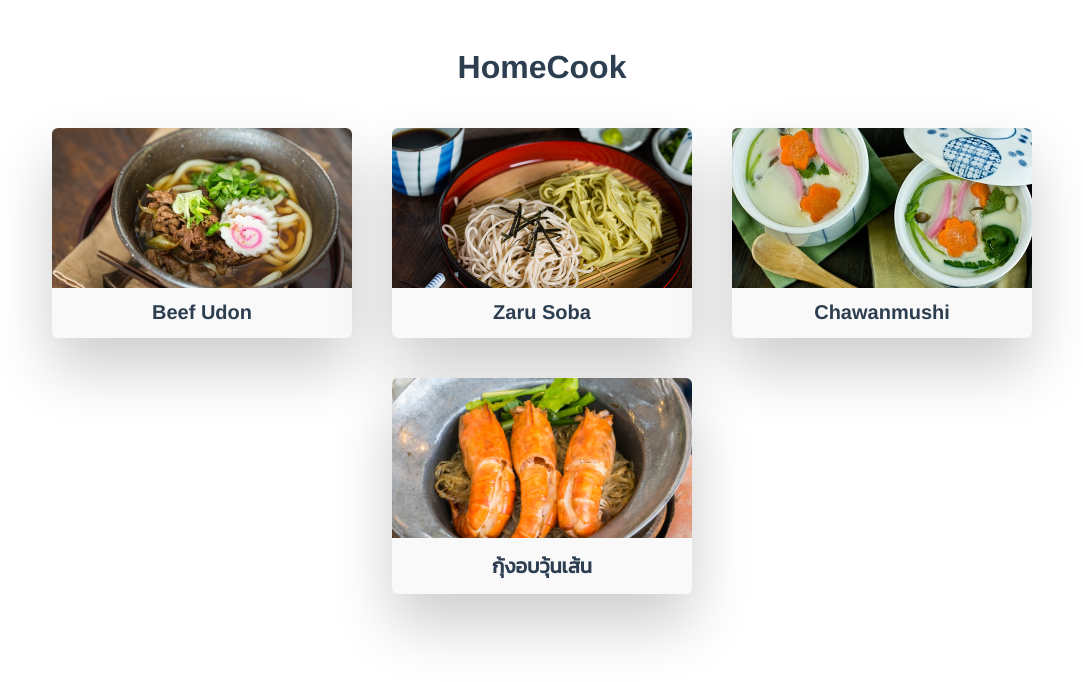
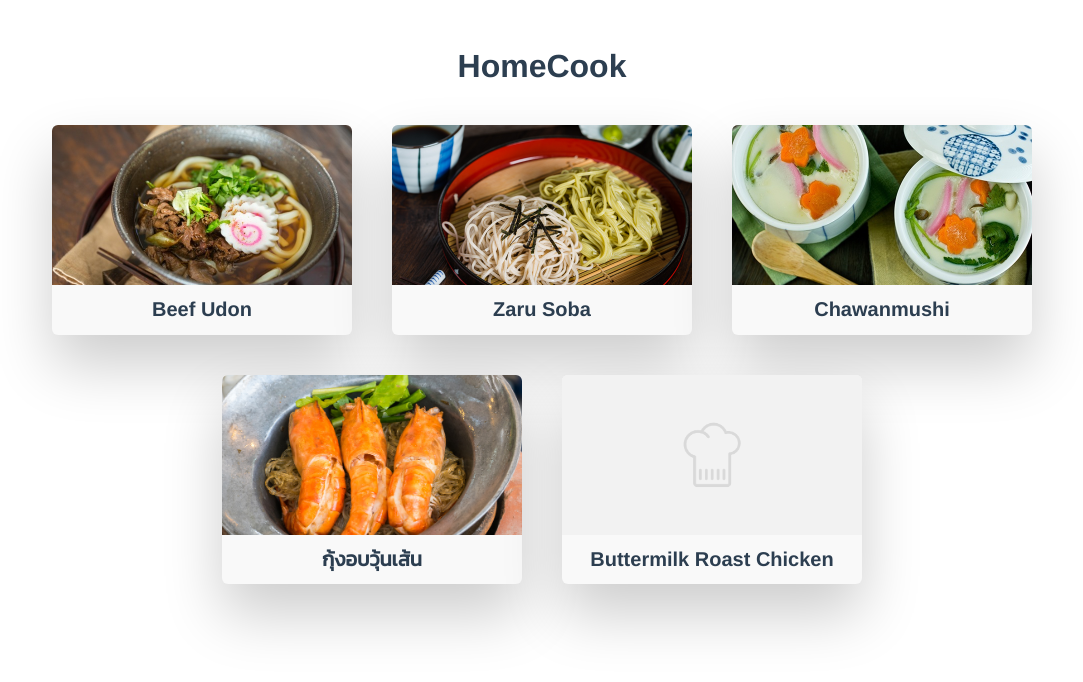
Before and after one commit to wivorn/homecook, a Vue app: page / in a window 1280 px wide. Shown: the top 682 px of the page, without its empty margins (98-1181 px from the left). Built offline with nearby package versions, Linux system fonts and the light colour scheme.

Commit message:
Add placeholder image

```diff
--- a/src/App.vue
+++ b/src/App.vue
@@ -4,13 +4,14 @@
   </div>
 </template>
 
-<style>
+<style lang="scss">
+@import url("./styles/normalize.scss");
+
 #app {
   font-family: "Avenir", Helvetica, Arial, sans-serif;
   -webkit-font-smoothing: antialiased;
   -moz-osx-font-smoothing: grayscale;
   text-align: center;
   color: #2c3e50;
-  padding: 20px;
 }
 </style>
--- a/src/components/RecipeCard.vue
+++ b/src/components/RecipeCard.vue
@@ -1,7 +1,7 @@
 <template>
   <a class="recipe-card" :href="url" :data-lang="lang">
     <div class="shine"></div>
-    <div class="image" :style="{ backgroundImage: `url('` + require(`@/assets/${image}`) + `')` }"></div>
+    <div class="image" :style="{ backgroundImage: imageUrl }"></div>
     <h1>{{ name }}</h1>
   </a>
 </template>
@@ -21,6 +21,15 @@
       top: 0,
       offsetFactor: 6
     };
+  },
+  computed: {
+    imageUrl() {
+      if (this.image) {
+        return `url('` + require(`@/assets/${this.image}`) + `')`;
+      } else {
+        return `url('` + require(`@/assets/placeholder.png`) + `')`;
+      }
+    }
   },
   methods: {
     mouseMoveHandler: function(e) {
@@ -77,9 +86,9 @@
 .recipe-card {
   position: relative;
   overflow: hidden;
-  flex: 1 0 300px;
+  flex: 1 1 33.333%;
   max-width: 300px;
-  margin: 20px;
+  margin: 0 20px 40px;
   border-radius: 6px;
   background: #f9f9f9;
   box-shadow: 0 30px 60px rgba(0, 0, 0, 0.2);
@@ -88,6 +97,11 @@
   cursor: pointer;
   text-decoration: none;
   color: #2c3e50;
+
+  @media screen and (max-width: 600px) {
+    flex-basis: 100%;
+    margin: 0 auto 40px;
+  }
 
   .shine {
     position: absolute;
@@ -102,6 +116,7 @@
   .image {
     width: 100%;
     height: 160px;
+    background-color: #f2f2f2;
     background-size: cover;
     background-position: center;
   }
--- /dev/null
+++ b/src/styles/normalize.scss
@@ -0,0 +1,351 @@
+/*! normalize.css v8.0.1 | MIT License | github.com/necolas/normalize.css */
+
+/* Document
+   ========================================================================== */
+
+/**
+ * 1. Correct the line height in all browsers.
+ * 2. Prevent adjustments of font size after orientation changes in iOS.
+ */
+
+html {
+  line-height: 1.15; /* 1 */
+  -webkit-text-size-adjust: 100%; /* 2 */
+}
+
+/* Sections
+   ========================================================================== */
+
+/**
+ * Remove the margin in all browsers.
+ */
+
+body {
+  margin: 0;
+}
+
+/**
+ * Render the `main` element consistently in IE.
+ */
+
+main {
+  display: block;
+}
+
+/**
+ * Correct the font size and margin on `h1` elements within `section` and
+ * `article` contexts in Chrome, Firefox, and Safari.
+ */
+
+h1 {
+  font-size: 2em;
+  margin: 0.67em 0;
+}
+
+/* Grouping content
+   ========================================================================== */
+
+/**
+ * 1. Add the correct box sizing in Firefox.
+ * 2. Show the overflow in Edge and IE.
+ */
+
+hr {
+  box-sizing: content-box; /* 1 */
+  height: 0; /* 1 */
+  overflow: visible; /* 2 */
+}
+
+/**
+ * 1. Correct the inheritance and scaling of font size in all browsers.
+ * 2. Correct the odd `em` font sizing in all browsers.
+ */
+
+pre {
+  font-family: monospace, monospace; /* 1 */
+  font-size: 1em; /* 2 */
+}
+
+/* Text-level semantics
+   ========================================================================== */
+
+/**
+ * Remove the gray background on active links in IE 10.
+ */
+
+a {
+  background-color: transparent;
+}
+
+/**
+ * 1. Remove the bottom border in Chrome 57-
+ * 2. Add the correct text decoration in Chrome, Edge, IE, Opera, and Safari.
+ */
+
+abbr[title] {
+  border-bottom: none; /* 1 */
+  text-decoration: underline; /* 2 */
+  text-decoration: underline dotted; /* 2 */
+}
+
+/**
+ * Add the correct font weight in Chrome, Edge, and Safari.
+ */
+
+b,
+strong {
+  font-weight: bolder;
+}
+
+/**
+ * 1. Correct the inheritance and scaling of font size in all browsers.
+ * 2. Correct the odd `em` font sizing in all browsers.
+ */
+
+code,
+kbd,
+samp {
+  font-family: monospace, monospace; /* 1 */
+  font-size: 1em; /* 2 */
+}
+
+/**
+ * Add the correct font size in all browsers.
+ */
+
+small {
+  font-size: 80%;
+}
+
+/**
+ * Prevent `sub` and `sup` elements from affecting the line height in
+ * all browsers.
+ */
+
+sub,
+sup {
+  font-size: 75%;
+  line-height: 0;
+  position: relative;
+  vertical-align: baseline;
+}
+
+sub {
+  bottom: -0.25em;
+}
+
+sup {
+  top: -0.5em;
+}
+
+/* Embedded content
+   ========================================================================== */
+
+/**
+ * Remove the border on images inside links in IE 10.
+ */
+
+img {
+  border-style: none;
+}
+
+/* Forms
+   ========================================================================== */
+
+/**
+ * 1. Change the font styles in all browsers.
+ * 2. Remove the margin in Firefox and Safari.
+ */
+
+button,
+input,
+optgroup,
+select,
+textarea {
+  font-family: inherit; /* 1 */
+  font-size: 100%; /* 1 */
+  line-height: 1.15; /* 1 */
+  margin: 0; /* 2 */
+}
+
+/**
+ * Show the overflow in IE.
+ * 1. Show the overflow in Edge.
+ */
+
+button,
+input {
+  /* 1 */
+  overflow: visible;
+}
+
+/**
+ * Remove the inheritance of text transform in Edge, Firefox, and IE.
+ * 1. Remove the inheritance of text transform in Firefox.
+ */
+
+button,
+select {
+  /* 1 */
+  text-transform: none;
+}
+
+/**
+ * Correct the inability to style clickable types in iOS and Safari.
+ */
+
+button,
+[type="button"],
+[type="reset"],
+[type="submit"] {
+  -webkit-appearance: button;
+}
+
+/**
+ * Remove the inner border and padding in Firefox.
+ */
+
+button::-moz-focus-inner,
+[type="button"]::-moz-focus-inner,
+[type="reset"]::-moz-focus-inner,
+[type="submit"]::-moz-focus-inner {
+  border-style: none;
+  padding: 0;
+}
+
+/**
+ * Restore the focus styles unset by the previous rule.
+ */
+
+button:-moz-focusring,
+[type="button"]:-moz-focusring,
+[type="reset"]:-moz-focusring,
+[type="submit"]:-moz-focusring {
+  outline: 1px dotted ButtonText;
+}
+
+/**
+ * Correct the padding in Firefox.
+ */
+
+fieldset {
+  padding: 0.35em 0.75em 0.625em;
+}
+
+/**
+ * 1. Correct the text wrapping in Edge and IE.
+ * 2. Correct the color inheritance from `fieldset` elements in IE.
+ * 3. Remove the padding so developers are not caught out when they zero out
+ *    `fieldset` elements in all browsers.
+ */
+
+legend {
+  box-sizing: border-box; /* 1 */
+  color: inherit; /* 2 */
+  display: table; /* 1 */
+  max-width: 100%; /* 1 */
+  padding: 0; /* 3 */
+  white-space: normal; /* 1 */
+}
+
+/**
+ * Add the correct vertical alignment in Chrome, Firefox, and Opera.
+ */
+
+progress {
+  vertical-align: baseline;
+}
+
+/**
+ * Remove the default vertical scrollbar in IE 10+.
+ */
+
+textarea {
+  overflow: auto;
+}
+
+/**
+ * 1. Add the correct box sizing in IE 10.
+ * 2. Remove the padding in IE 10.
+ */
+
+[type="checkbox"],
+[type="radio"] {
+  box-sizing: border-box; /* 1 */
+  padding: 0; /* 2 */
+}
+
+/**
+ * Correct the cursor style of increment and decrement buttons in Chrome.
+ */
+
+[type="number"]::-webkit-inner-spin-button,
+[type="number"]::-webkit-outer-spin-button {
+  height: auto;
+}
+
+/**
+ * 1. Correct the odd appearance in Chrome and Safari.
+ * 2. Correct the outline style in Safari.
+ */
+
+[type="search"] {
+  -webkit-appearance: textfield; /* 1 */
+  outline-offset: -2px; /* 2 */
+}
+
+/**
+ * Remove the inner padding in Chrome and Safari on macOS.
+ */
+
+[type="search"]::-webkit-search-decoration {
+  -webkit-appearance: none;
+}
+
+/**
+ * 1. Correct the inability to style clickable types in iOS and Safari.
+ * 2. Change font properties to `inherit` in Safari.
+ */
+
+::-webkit-file-upload-button {
+  -webkit-appearance: button; /* 1 */
+  font: inherit; /* 2 */
+}
+
+/* Interactive
+   ========================================================================== */
+
+/*
+ * Add the correct display in Edge, IE 10+, and Firefox.
+ */
+
+details {
+  display: block;
+}
+
+/*
+ * Add the correct display in all browsers.
+ */
+
+summary {
+  display: list-item;
+}
+
+/* Misc
+   ========================================================================== */
+
+/**
+ * Add the correct display in IE 10+.
+ */
+
+template {
+  display: none;
+}
+
+/**
+ * Add the correct display in IE 10.
+ */
+
+[hidden] {
+  display: none;
+}
--- a/src/views/Home.vue
+++ b/src/views/Home.vue
@@ -47,6 +47,12 @@
           image: "shrimp_with_vermicelli.jpg",
           url: "https://food.mthai.com/food-recipe/125476.html",
           lang: "th"
+        },
+        {
+          name: "Buttermilk Roast Chicken",
+          image: "",
+          url:
+            "https://www.saltfatacidheat.com/buttermilkmarinated-roast-chicken/"
         }
       ]
     };
@@ -54,12 +60,17 @@
 };
 </script>
 
-<style>
+<style lang="scss" scoped>
+h1 {
+  margin: 48px 0 40px;
+}
+
 .recipes {
   display: flex;
   flex-wrap: wrap;
   justify-content: center;
   max-width: 1080px;
   margin: 0 auto;
+  padding: 0 20px;
 }
 </style>
```
Also changed, not shown: src/assets/placeholder.png (added).
